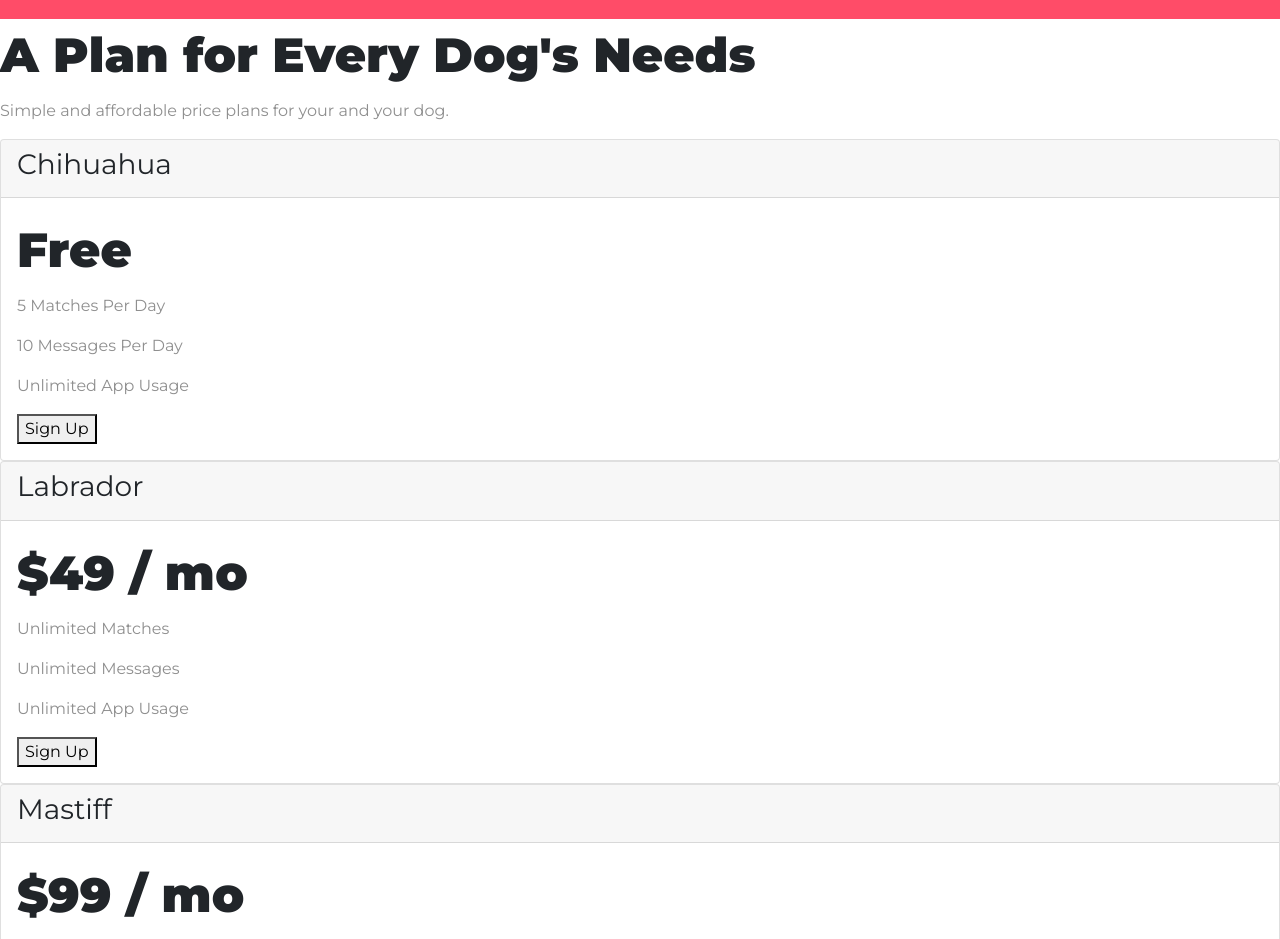
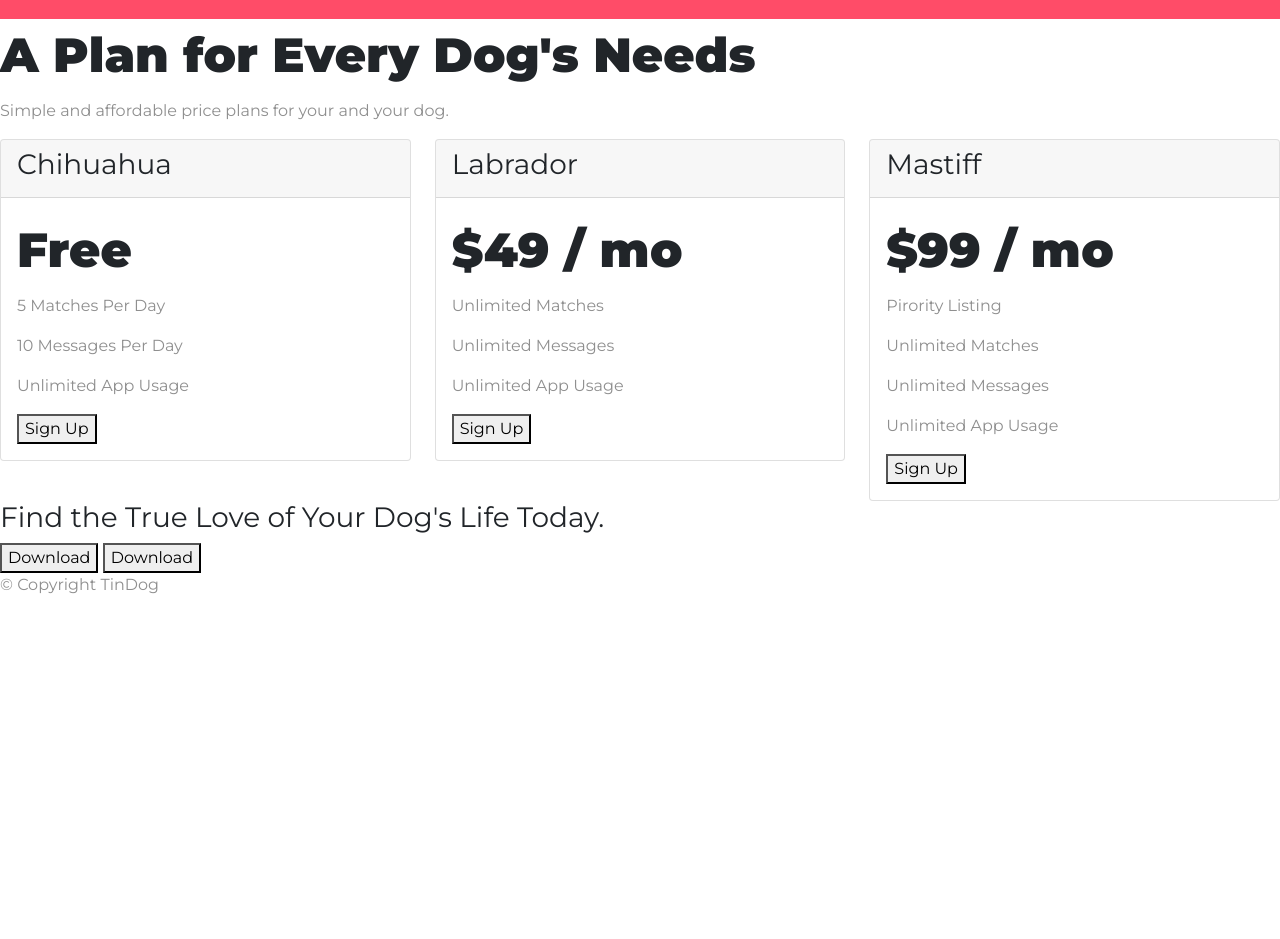
Before and after one commit to NPitroff/tinDogAB, a plain HTML site: page index.html in a window 1280 px wide. Shown: the part 1960-2899 px from the top of the page. After the commit the page ends 2573 px from the top, so only its background shows below. Drawn offline with nearby package versions, Linux system fonts and the light colour scheme.

Commit message:
Put cards in grid system

```diff
--- a/index.html
+++ b/index.html
@@ -133,6 +133,8 @@
     <h2>A Plan for Every Dog's Needs</h2>
     <p>Simple and affordable price plans for your and your dog.</p>
 
+    <div class="row">
+      <div class="col-lg-4 col-md-6 col-sm-12">
         <div class="card">
           <div class="card-header">
             <h3>Chihuahua</h3>
@@ -145,7 +147,9 @@
             <button type="button">Sign Up</button>
           </div>
         </div>
+      </div>
 
+      <div class="col-lg-4 col-md-6 col-sm-12">
         <div class="card">
           <div class="card-header">
             <h3>Labrador</h3>
@@ -158,7 +162,9 @@
             <button type="button">Sign Up</button>
           </div>
         </div>
+      </div>
 
+<div class="col-lg-4 col-md-12 col-sm-12">
       <div class="card">
         <div class="card-header">
           <h3>Mastiff</h3>
@@ -173,7 +179,8 @@
         </div>
 
       </div>
-
+    </div>
+</div>
 
   </section>
 
```
Lines whose indentation alone changed are shown as unchanged.
